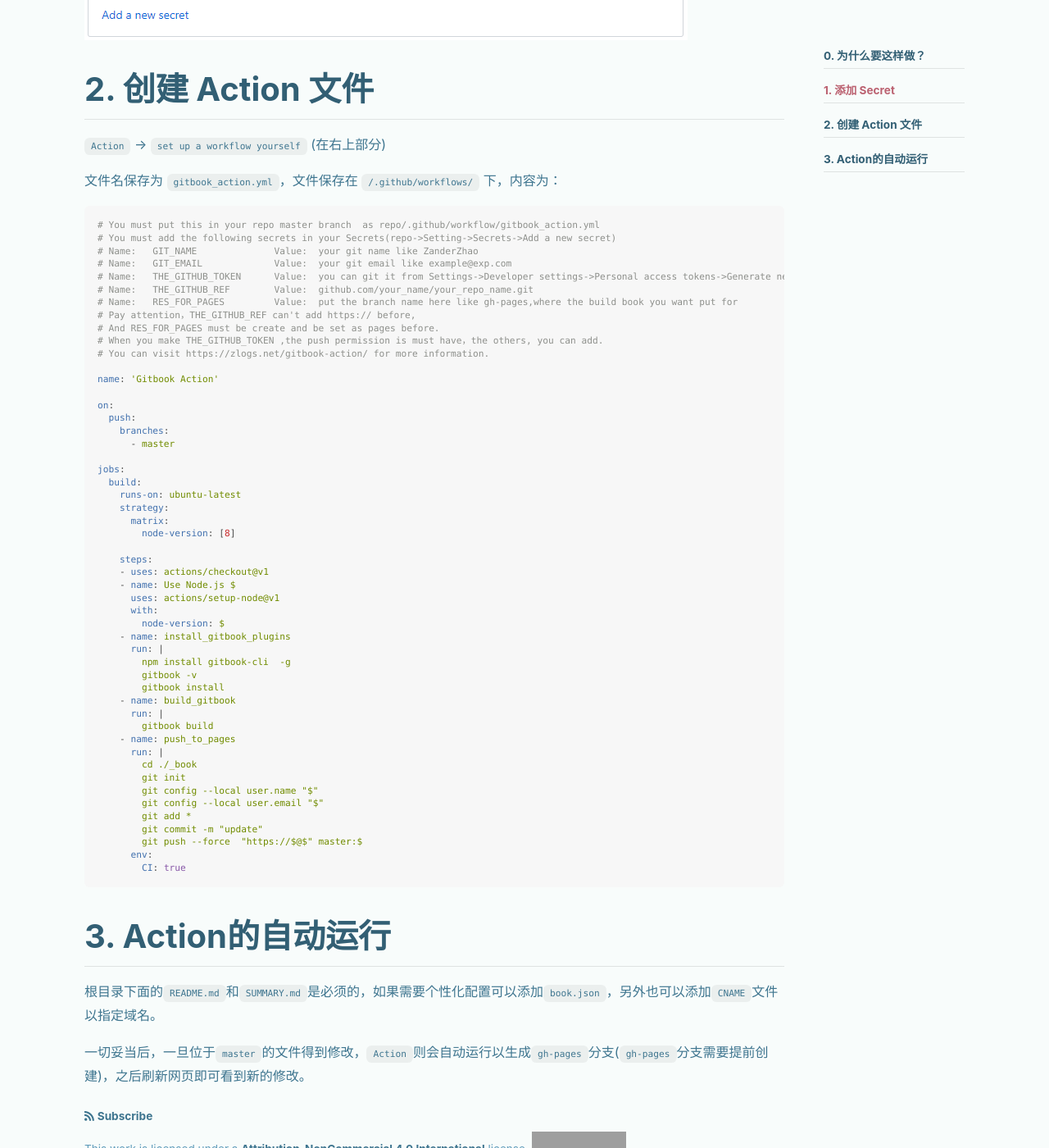
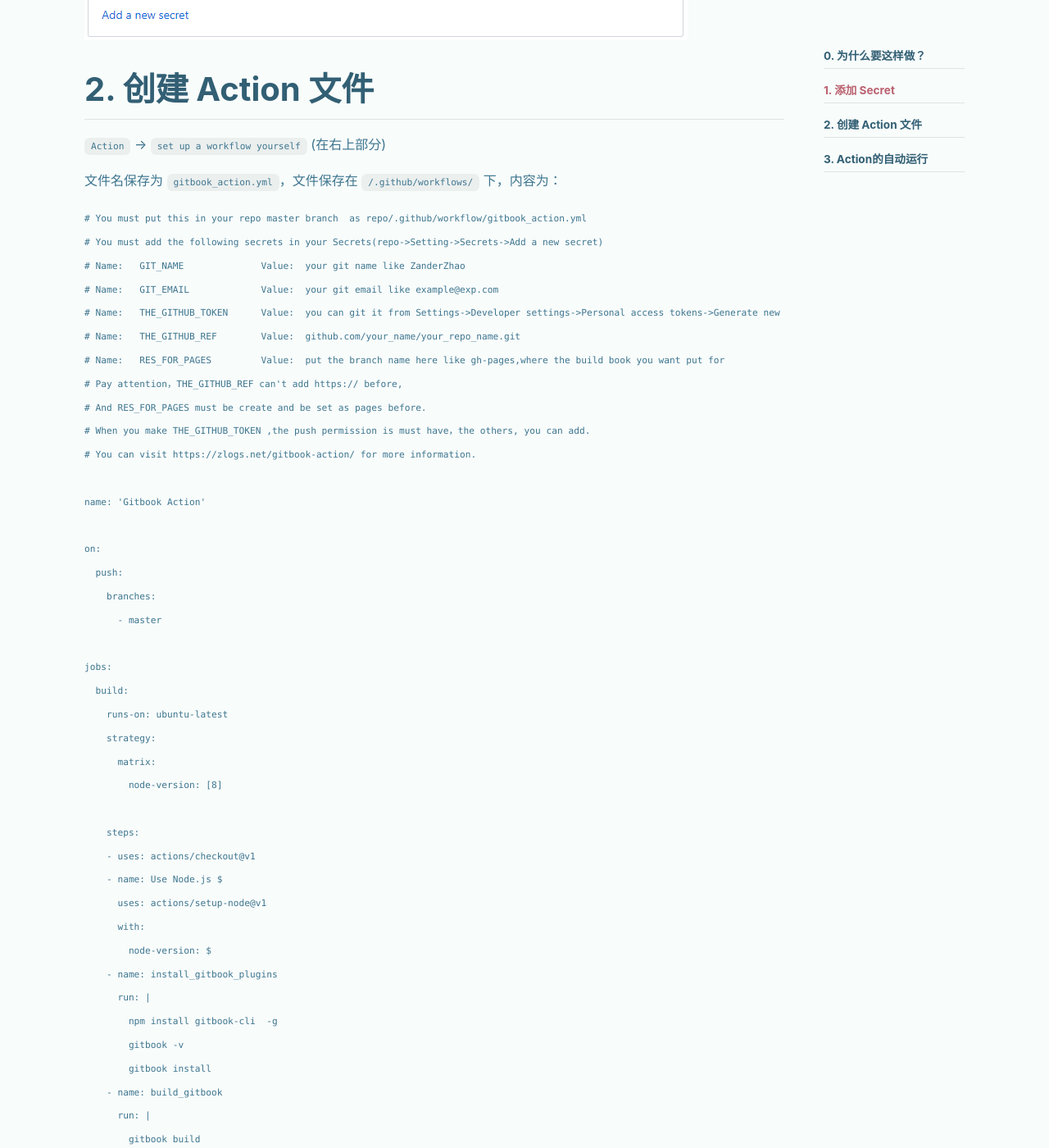
Before and after one commit to x-researcher/blog, a Jekyll site: the page built from _posts/2020-02-22-gitbook-action.md, in a window 1280 px wide and 1400 px high, scrolled down 1802 px. Shown: the whole window at 82% size. Built offline with Jekyll 4.4.1, drawn with Linux system fonts in a browser that asks for light colours; nearby versions of some CDN libraries; comment, search, counter and statistics services are not loaded; some of the changed text lies outside the part shown; grey boxes are pictures that could not be loaded.

Commit message:
try to fix yml code display error

```diff
--- a/_posts/2020-02-22-gitbook-action.md
+++ b/_posts/2020-02-22-gitbook-action.md
@@ -33,7 +33,7 @@ Gitbook的结构文件保存在master分支里，然后利用Github Action自动
 `Action` -> `set up a workflow yourself` (在右上部分)
 
 文件名保存为 `gitbook_action.yml`，文件保存在 `/.github/workflows/` 下，内容为：
-~~~yaml
+~~~txt
 # You must put this in your repo master branch  as repo/.github/workflow/gitbook_action.yml
 # You must add the following secrets in your Secrets(repo->Setting->Secrets->Add a new secret)
 # Name:   GIT_NAME              Value:  your git name like ZanderZhao
```
